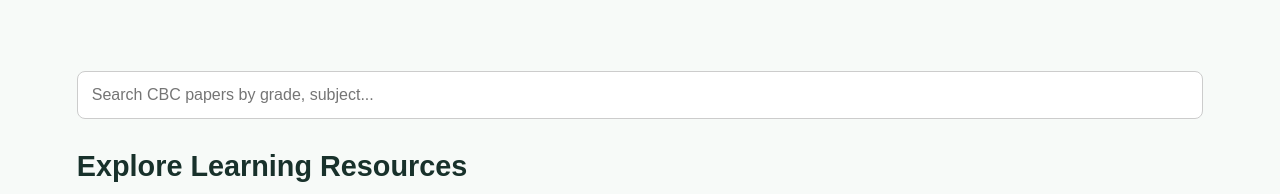
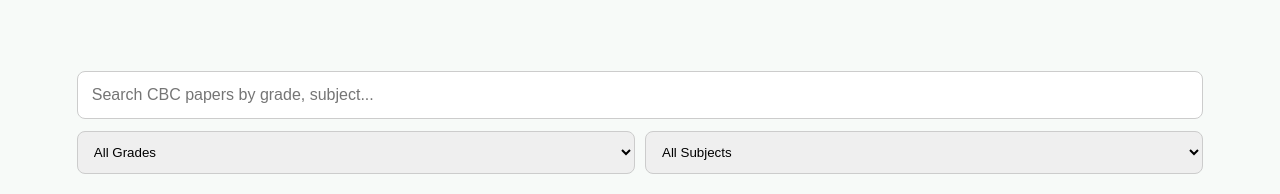
Before and after one commit to njungepaul679-sketch/teachermate-kenya, a plain HTML site: page index.html in a window 1280 px wide. Shown: the part 468-662 px from the top of the page. Drawn offline with Linux system fonts and the light colour scheme.

Commit message:
Update index.html

```diff
--- a/index.html
+++ b/index.html
@@ -70,6 +70,33 @@
     placeholder="Search CBC papers by grade, subject..."
     style="width:100%;padding:14px;border:1px solid #ccc;border-radius:8px;font-size:16px;"
   >
+<div style="display:flex;gap:10px;flex-wrap:wrap;margin-top:12px;">
+  <select id="gradeFilter" style="flex:1;min-width:140px;padding:12px;border:1px solid #ccc;border-radius:8px;">
+    <option value="">All Grades</option>
+    <option value="grade 1">Grade 1</option>
+    <option value="grade 2">Grade 2</option>
+    <option value="grade 3">Grade 3</option>
+    <option value="grade 4">Grade 4</option>
+    <option value="grade 5">Grade 5</option>
+    <option value="grade 6">Grade 6</option>
+    <option value="grade 7">Grade 7</option>
+    <option value="grade 8">Grade 8</option>
+    <option value="grade 9">Grade 9</option>
+  </select>
+
+  <select id="subjectFilter" style="flex:1;min-width:140px;padding:12px;border:1px solid #ccc;border-radius:8px;">
+    <option value="">All Subjects</option>
+    <option value="english">English</option>
+    <option value="kiswahili">Kiswahili</option>
+    <option value="mathematics">Mathematics</option>
+    <option value="science">Science and Technology</option>
+    <option value="social studies">Social Studies</option>
+    <option value="agriculture">Agriculture</option>
+    <option value="creative arts">Creative Arts</option>
+    <option value="french">French</option>
+  </select>
+</div>
+
 </div>
       <h2>Explore Learning Resources</h2>
       <p class="muted">Affordable resources to support learning and revision.</p>
```
